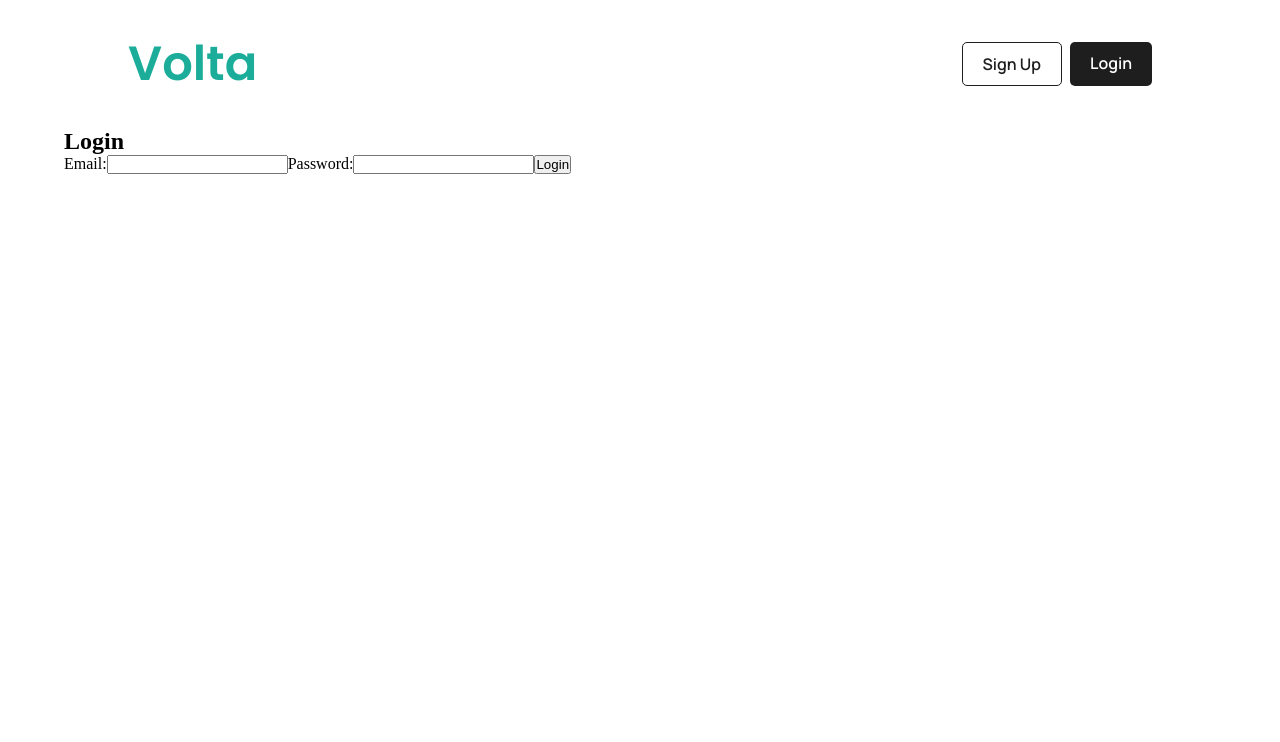
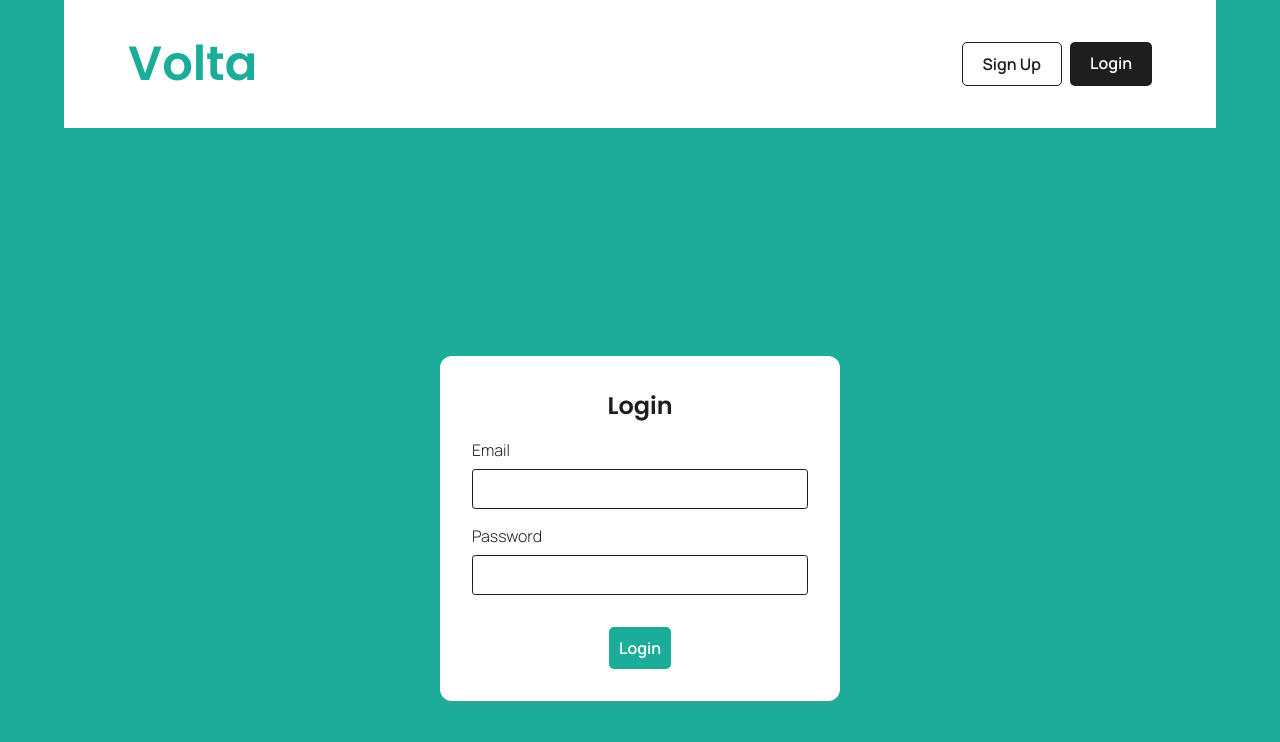
Before and after one commit to adribalbvena/volta-frontend, a React (Create React App) app: page /login in a window 1280 px wide. Shown: the top 742 px of the page. Built offline with nearby package versions, Linux system fonts and the light colour scheme.

Commit message:
login styles and errorMsg added

```diff
--- a/src/helpers/auth.js
+++ b/src/helpers/auth.js
@@ -28,7 +28,7 @@ export const AuthProvider = ({ children }) => {
       })
       .then(data => {
         setUserId(data.id);
-        navigate('/');
+        navigate('/', { replace: true });
       })
       .catch(error => {
         setErrorMsg(error.message);
--- a/src/pages/Login.jsx
+++ b/src/pages/Login.jsx
@@ -1,43 +1,48 @@
-import React, { useEffect, useState } from "react";
-import { useNavigate } from "react-router-dom";
+import React, { useState } from "react";
 import { useAuth } from "../helpers/auth";
+import './LoginStyles.css'
 
 export const Login = () => {
   const auth = useAuth();
   const [email, setEmail] = useState("");
   const [password, setPassword] = useState("");
-  const navigate = useNavigate();
 
   const handleLogin = (event) => {
     event.preventDefault();
     auth.login(email, password);
+    if (auth.errorMsg) {
+      setEmail("");
+      setPassword("");
+    }
   };
 
   return (
-    <>
-      <div>
-        <h2>Login</h2>
+    <div className="login-container">
+      <div className="login-card">
+        <h2 className="login-title">Login</h2>
         <form onSubmit={handleLogin}>
-          <label>
-            Email:
+          <div className="input-container">
+          <label>Email</label>
             <input
               type="email"
               value={email}
               onChange={(e) => setEmail(e.target.value)}
             />
-          </label>
-          <label>
-            Password:
+          </div>
+          <div className="input-container">
+          <label>Password</label>
             <input
               type="password"
               value={password}
               onChange={(e) => setPassword(e.target.value)}
             />
-          </label>
-          {auth.errorMsg && <div>{auth.errorMsg}</div>}
-          <button type="submit">Login</button>
+          </div>
+          {auth.errorMsg && <div className="error-div">Error: {auth.errorMsg} !!!</div>}
+          <div className="submit-btn-container">
+            <button className="submit-btn" type="submit">Login</button>
+          </div>
         </form>
       </div>
-    </>
+    </div>
   );
 };
--- /dev/null
+++ b/src/pages/LoginStyles.css
@@ -0,0 +1,81 @@
+body {
+    background-color: #1cad9a;
+}
+
+.login-container{
+    min-height: 100vh;
+    display: flex;
+    align-items: center;
+    justify-content: center;
+}
+
+
+.login-card {
+    display: flex;
+    background-color: #ffff;
+    flex-direction: column;
+    border-radius: 12px;
+    width: 400px;
+    position: relative;
+    box-shadow: 0px 6px 12px -7px rgba(133,133,133,0.56);
+    -webkit-box-shadow: 0px 6px 12px -7px rgba(133,133,133,0.56);
+    -moz-box-shadow: 0px 6px 12px -7px rgba(133,133,133,0.56);
+}
+
+.login-title {
+    font-family: 'Poppins', sans-serif;
+    text-align: center;
+    margin-top: 2rem;
+    margin-bottom: 1rem;
+    color: #1e1e1e;
+}
+
+.input-container{
+    font-family: 'Manrope', sans-serif;
+    color:#1e1e1e;
+    display: flex;
+    flex-direction: column;
+    gap: 0.5rem;
+    margin-inline: 2rem;
+    margin-bottom: 1rem;
+}
+
+input[type="email"],
+input[type="password"] {
+    height: 40px;
+    border: 1px solid #1e1e1e;
+    border-radius: 0.2rem;
+    font-family: 'Manrope', sans-serif;
+    padding: 0.5rem;
+}
+
+.submit-btn {
+    display: flex;
+    padding: 10px;
+    border: none;
+    background: #1cad9a;
+    color:white;
+    border-radius: 5px;
+    font-family: 'Manrope', sans-serif;
+    font-weight: 600;
+    font-size: 16px;
+}
+
+.submit-btn:hover{
+    background: #188c7c;
+    cursor: pointer;
+}
+
+.submit-btn-container {
+    margin-top: 2rem;
+    margin-bottom: 2rem;
+    display: flex;
+    justify-content: center;
+}
+
+.error-div{
+    color: red;
+    font-family: 'Manrope', sans-serif;
+    font-size: 12px;
+    text-align: center;
+}
```
